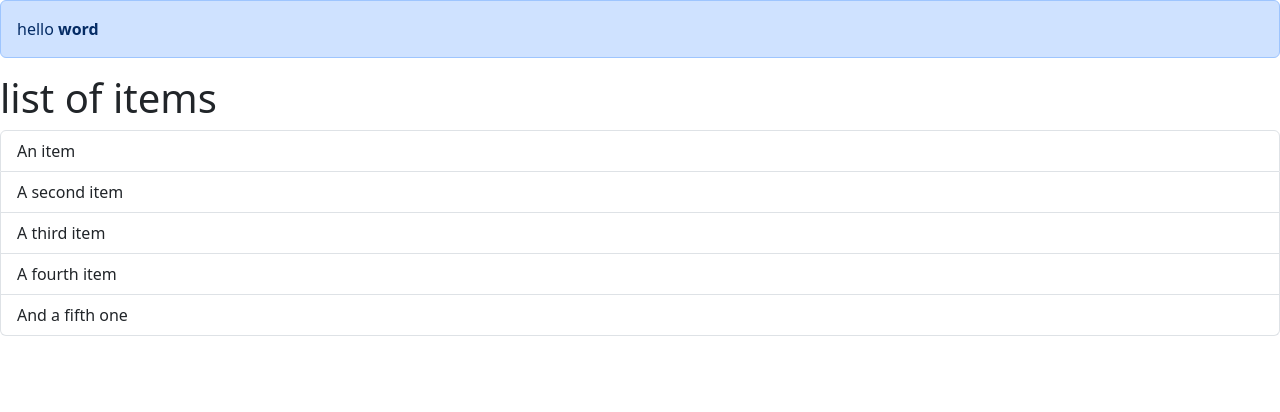
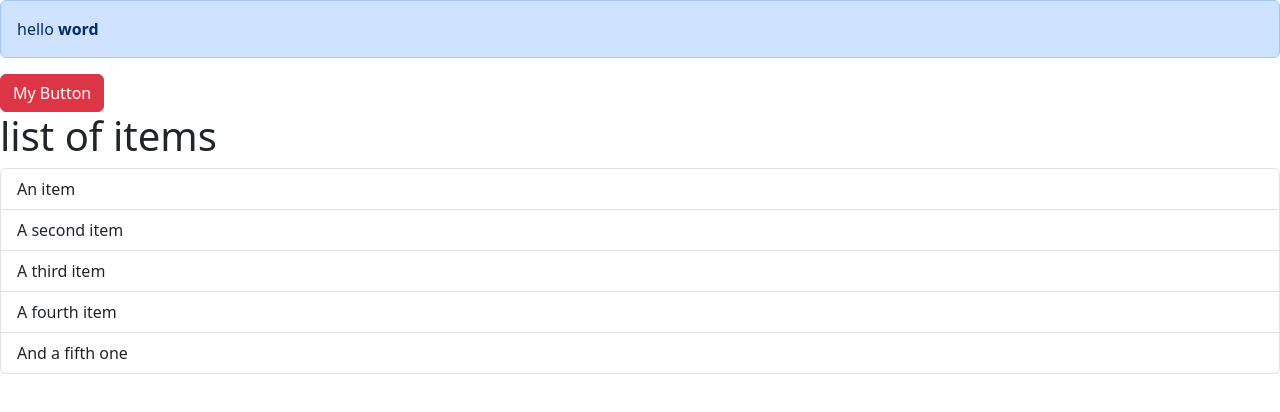
Before and after one commit to ismahelZero/game-store, a React (Vite) app: page / in a window 1280 px wide. Shown: the top 412 px of the page. Built offline with nearby package versions, Linux system fonts and the light colour scheme.

Commit message:
feat: button component

```diff
--- a/src/App.tsx
+++ b/src/App.tsx
@@ -1,5 +1,6 @@
 import ListGroup from './components/ListGroup'
 import Alert from './components/Alert'
+import Button from './components/Button'
 
 function App() {
   let items = [
@@ -18,6 +19,9 @@
       <Alert>
         hello <span className="fw-bold">word</span>
       </Alert>
+      <Button color="danger" onClick={() => console.log('clicked ')}>
+        My Button
+      </Button>
       <ListGroup
         items={items}
         heading="list of items"
--- /dev/null
+++ b/src/components/Button.tsx
@@ -0,0 +1,13 @@
+interface Props {
+  children: string
+  color?: string
+  onClick: () => void
+}
+
+const Button = ({ children, color = 'primary', onClick }: Props) => (
+  <button type="button" className={'btn btn-' + color} onClick={onClick}>
+    {children}
+  </button>
+)
+
+export default Button
```
